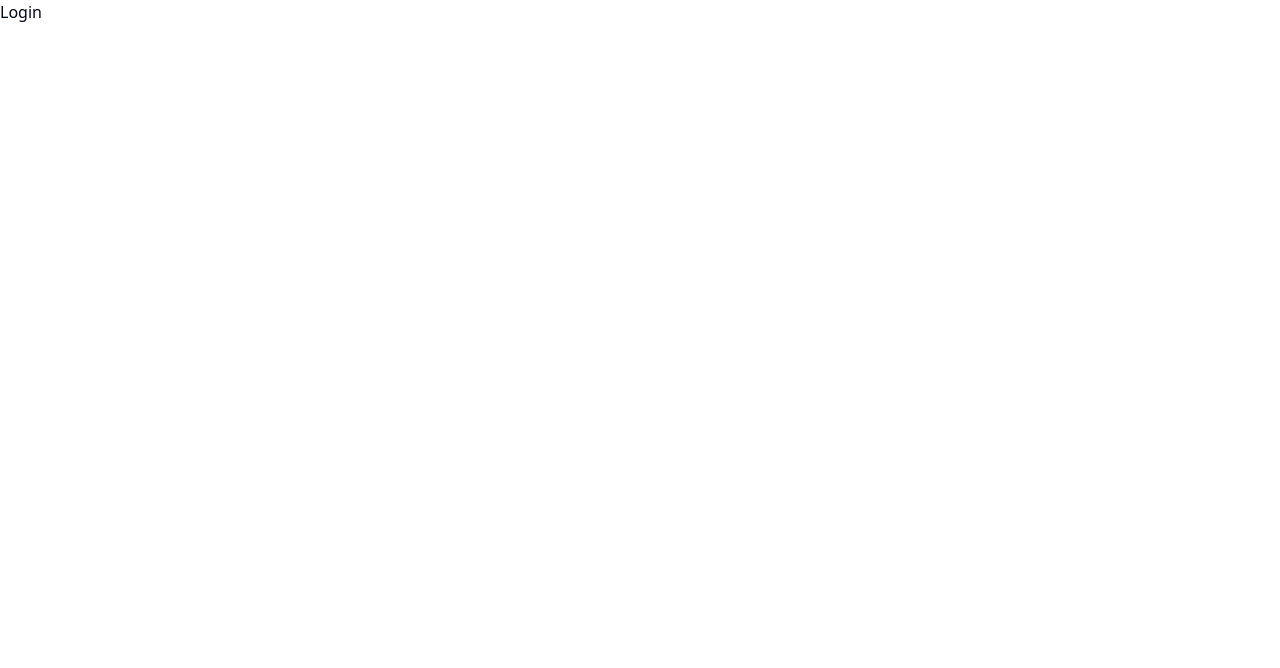
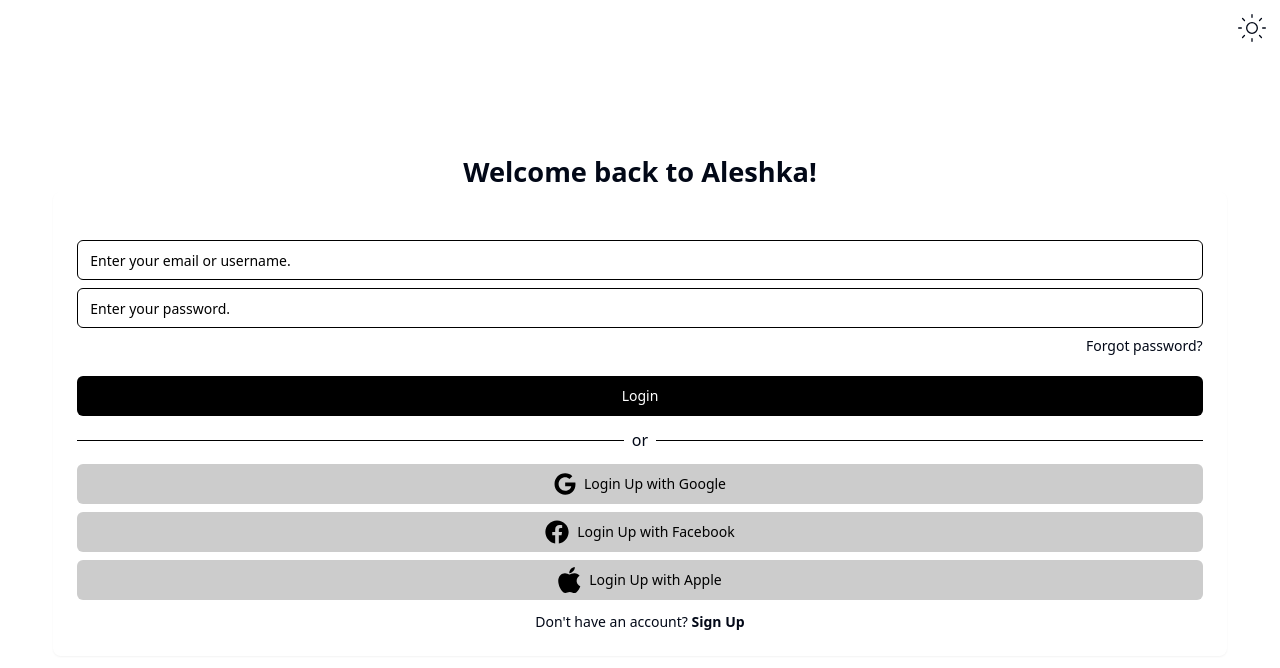
Before and after one commit to Aleshka-Music/aleshka-client, a React (Vite) app: page /login in a window 1280 px wide. Shown: the top 668 px of the page. Built offline with nearby package versions, Linux system fonts and the light colour scheme.

Commit message:
Created login form

```diff
--- a/src/pages/Login/Login.tsx
+++ b/src/pages/Login/Login.tsx
@@ -1,9 +1,159 @@
-import React from 'react'
+// import React from 'react'
+import * as z from "zod";
+import { useForm } from "react-hook-form";
+import { zodResolver } from "@hookform/resolvers/zod";
+import {
+  Form,
+  FormControl,
+  FormField,
+  FormItem,
+  FormMessage,
+} from "@/components/ui/form";
+import { ModeToggle } from "@/components/ui/mode-toggle";
+import {
+  Card,
+  CardContent,
+  CardFooter,
+} from "@/pages/SignUp/components/ui/card";
+import { Input } from "@/pages/SignUp/components/ui/input";
+import { Button } from "@/pages/SignUp/components/ui/button";
+import { Separator } from "@/pages/SignUp/components/ui/separator";
+import { ButtonSignUpWith } from "@/pages/SignUp/components/ui/button-signup-with";
+import { FaApple, FaFacebook, FaGoogle } from "react-icons/fa";
+
+const formSchema = z
+  .object({
+    emailAddress: z.string().email(),
+    password: z.string().min(6),
+  })
 
 function Login() {
+  const form = useForm<z.infer<typeof formSchema>>({
+    resolver: zodResolver(formSchema),
+    defaultValues: {
+      emailAddress: "",
+    },
+  });
+
+  const handleSubmit = (data: z.infer<typeof formSchema>) => {
+    console.log(data);
+  };
+
   return (
-    <div>Login</div>
-  )
+    <div className="flex min-h-screen flex-col items-center justify-center text-center duration-500">
+      <div className="absolute right-0 top-0 p-2">
+        <ModeToggle />
+      </div>
+      <div className="w-11/12 text-center mt-0">
+        <h1 className="text-[1.7rem] font-bold pt-2 duration-300">
+          Welcome back to Aleshka!
+        </h1>
+      </div>
+
+      <Card className="flex-col justify-center pt-5">
+        {/* Form */}
+        <CardContent className="mt-7 mb-3 p py-0">
+          <Form {...form}>
+            <form onSubmit={form.handleSubmit(handleSubmit)}>
+              <FormField
+                control={form.control}
+                name="emailAddress"
+                render={({ field }) => {
+                  return (
+                    <FormItem className="flex-col mb-2 text-left">
+                      <FormControl>
+                        <Input
+                          placeholder="Enter your email or username."
+                          type="email"
+                          {...field}
+                        />
+                      </FormControl>
+                      <FormMessage className="dark:text-red-500" />
+                    </FormItem>
+                  );
+                }}
+              />
+              <FormField
+                control={form.control}
+                name="password"
+                render={({ field }) => {
+                  return (
+                    <FormItem className="flex-col mb-2 text-left">
+                      <FormControl>
+                        <Input
+                          placeholder="Enter your password."
+                          type="password"
+                          {...field}
+                        />
+                      </FormControl>
+                      <FormMessage className="dark:text-red-500" />
+                    </FormItem>
+                  );
+                }}
+              />
+              {/* Forgot password */}
+              <div className="text-right">
+                <p className="text-sm">
+                  <a href="#" className="">
+                    Forgot password?
+                  </a>
+                </p>
+              </div>
+
+              {/* Button */}
+              <div className="mt-5">
+                <Button
+                  type="submit"
+                  className="w-full h-10  bg-black text-white dark:bg-[#ffffff] dark:text-black hover:bg-none duration-500"
+                >
+                  Login
+                </Button>
+              </div>
+            </form>
+          </Form>
+          {/* Separator */}
+          <div className="flex items-center justify-center w-full px-4 py-3">
+            <Separator className="bg-black dark:bg-[#ffffff] w-6/12 h-[0.7px]" />
+            <p className="mx-2">or</p>
+            <Separator className="bg-black dark:bg-[#ffffff] w-6/12 h-[0.7px]" />
+          </div>
+          {/* Login Up with */}
+          <div className="flex flex-col space-y-2 mb-0">
+            <ButtonSignUpWith className="dark:bg-[#252525] dark:text-white bg-[#cccccc] text-black">
+              <div className="flex items-center justify-center gap-2 w-full text-start">
+                <FaGoogle size={22} />
+                Login Up with Google
+              </div>
+            </ButtonSignUpWith>
+
+            <ButtonSignUpWith className="dark:bg-[#252525] dark:text-white bg-[#cccccc] text-black">
+              <div className="flex items-center justify-center gap-2 w-full text-start">
+                <FaFacebook size={24} />
+                Login Up with Facebook
+              </div>
+            </ButtonSignUpWith>
+
+            <ButtonSignUpWith className="dark:bg-[#252525] dark:text-white bg-[#cccccc] text-black">
+              <div className="flex items-center justify-center gap-[1px] w-full text-left">
+                <FaApple size={30} viewBox="0 0 512 512" />
+                Login Up with Apple
+              </div>
+            </ButtonSignUpWith>
+          </div>
+        </CardContent>
+
+        {/* Footer */}
+        <CardFooter>
+          <p className="text-sm">
+            Don't have an account?{" "}
+            <a href="/" className="font-bold">
+              Sign Up
+            </a>
+          </p>
+        </CardFooter>
+      </Card>
+    </div>
+  );
 }
 
-export default Login
+export default Login;
--- a/src/pages/SignUp/SignUp.tsx
+++ b/src/pages/SignUp/SignUp.tsx
@@ -135,39 +135,38 @@
                 <p className="mx-2">or</p>
                 <Separator className="bg-black dark:bg-[#ffffff] w-1/2 h-[0.7px]" />
               </div>
-
+            </form>
+          </Form>
           {/* Sign Up with */}
           <div className="flex flex-col space-y-2 mb-0">
             <ButtonSignUpWith className="dark:bg-[#252525] dark:text-white bg-[#cccccc] text-black">
-                  <div className="flex items-center justify-start gap-2 w-full ml-12 text-start">
+              <div className="flex items-center justify-center gap-2 w-full text-start">
                 <FaGoogle size={22} />
-                    Sign Up with Gooole
+                Sign Up with Google
               </div>
             </ButtonSignUpWith>
 
             <ButtonSignUpWith className="dark:bg-[#252525] dark:text-white bg-[#cccccc] text-black">
-                  <div className="flex items-center justify-start gap-2 w-full ml-12 text-start">
+              <div className="flex items-center justify-center gap-2 w-full text-start">
                 <FaFacebook size={24} />
                 Sign Up with Facebook
               </div>
             </ButtonSignUpWith>
 
             <ButtonSignUpWith className="dark:bg-[#252525] dark:text-white bg-[#cccccc] text-black">
-                  <div className="flex items-center justify-start gap-1 w-full ml-12 text-left">
+              <div className="flex items-center justify-center gap-[1px] w-full text-left">
                 <FaApple size={30} viewBox="0 0 512 512" />
                 Sign Up with Apple
               </div>
             </ButtonSignUpWith>
           </div>
-            </form>
-          </Form>
         </CardContent>
 
         {/* Footer */}
         <CardFooter>
           <p className="text-sm">
-            Aleready have an account?{" "}
-            <a href="" className="font-bold">
+            Already have an account?{" "}
+            <a href="/login" className="font-bold">
               Login
             </a>
           </p>
--- a/src/pages/SignUp/components/ui/card.tsx
+++ b/src/pages/SignUp/components/ui/card.tsx
@@ -9,7 +9,7 @@
   <div
     ref={ref}
     className={cn(
-      "flex flex-col justify-center text-center rounded-lg transition-all border-none signup text-card-foreground shadow-sm w-11/12 mt-0 bg-transparent",
+      "flex flex-col justify-center text-center rounded-lg transition-all border-none text-card-foreground shadow-sm w-11/12 mt-0 bg-transparent",
       className
     )}
     {...props}
@@ -70,7 +70,7 @@
 >(({ className, ...props }, ref) => (
   <div
     ref={ref}
-    className={cn("flex items-center justify-center p-6 pt-0", className)}
+    className={cn("flex w-full items-center justify-center p-6 pt-0", className)}
     {...props}
   />
 ));
```
Lines whose indentation alone changed are shown as unchanged.
